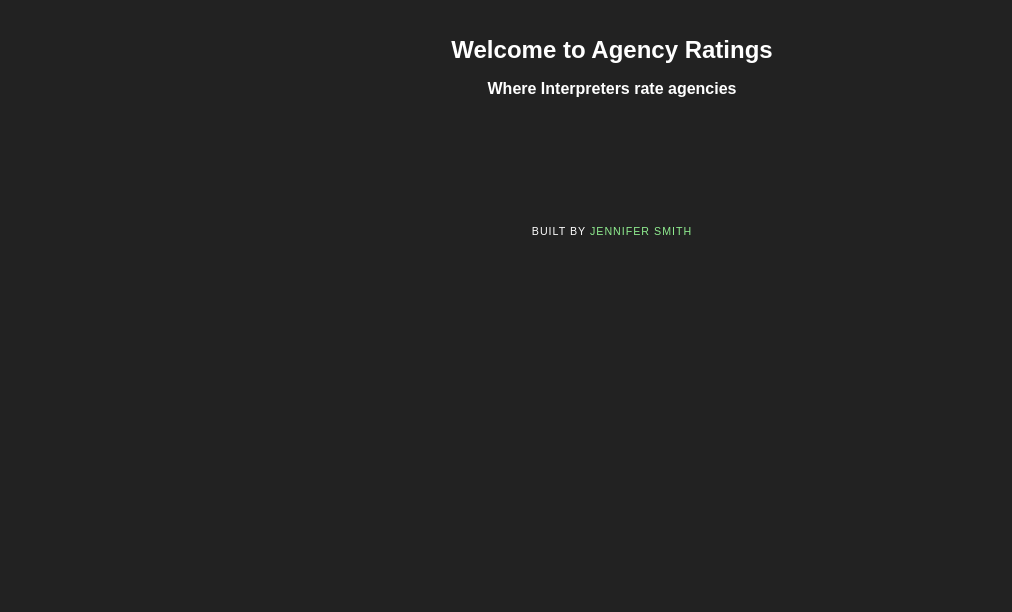
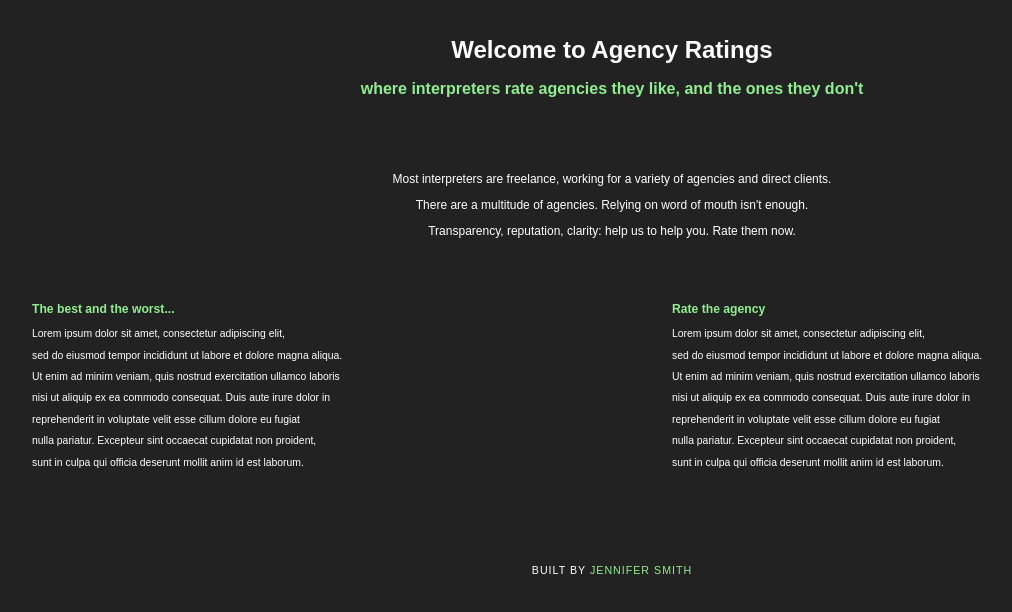
Before and after one commit to jennifersmithuk/agency-ratings, a React (Create React App) app: page / in a window 1280 px wide. Shown: the top 612 px of the page, without its empty margins (28-1040 px from the left). Built offline with nearby package versions, Linux system fonts and the light colour scheme.

Commit message:
feat: Basic layout

```diff
--- a/src/App.css
+++ b/src/App.css
@@ -2,10 +2,17 @@
   text-align: center;
 }
 
+.flex-container {
+  display: flex;
+  flex-flow: column nowrap;
+}
+
+/* NOT USED...
 .App-logo {
   animation: App-logo-spin infinite 20s linear;
   height: 80px;
 }
+*/
 
 a {
   color: lightgreen;
@@ -19,7 +26,7 @@ a:hover, a:focus {
 
 .App-header {
   background-color: #222;
-  height: 150px;
+  height: 120px;
   padding: 20px;
   color: white;
 }
@@ -30,10 +37,42 @@ a:hover, a:focus {
 
 .App-subtitle {
   font-size: 1em;
+  color: lightgreen;
 }
 
 .App-intro {
-  font-size: large;
+  text-align: center;
+  font-family: sans-serif;
+  color: white;
+  font-size: 0.75em;
+}
+
+.Ratings {
+  display: flex;
+  flex-flow: row nowrap;
+
+}
+
+.Ratings-results {
+  text-align: justify;
+  font-family: sans-serif;
+  color: white;
+  font-size: 0.65em;
+  margin: 40px 60px 40px 60px;
+  width: 50%;
+}
+
+.Ratings-form {
+  text-align: justify;
+  font-family: sans-serif;
+  color: white;
+  font-size: 0.65em;
+  margin: 40px 60px 40px 60px;
+  width: 50%;
+}
+
+h3 {
+  color: lightgreen;
 }
 
 #footer {
--- a/src/App.js
+++ b/src/App.js
@@ -8,16 +8,39 @@ import './App.css';
 class App extends Component {
   render() {
     return (
-      <div className="App">
+      <div className="App flex-container">
         <header className="App-header">
-
           <h1 className="App-title">Welcome to Agency Ratings</h1>
-          <h2 className="App-subtitle">Where Interpreters rate agencies</h2>
+          <h2 className="App-subtitle">where interpreters rate agencies they like, and the ones they don't</h2>
         </header>
       <main>
-        <p className="App-intro">
-
-        </p>
+        <div className="App-intro">
+          <p>Most interpreters are freelance, working for a variety of agencies and direct clients.</p>
+          <p>There are a multitude of agencies. Relying on word of mouth isn't enough.</p>
+          <p>Transparency, reputation, clarity: help us to help you. Rate them now.</p>
+        </div>
+        <section className="Ratings">
+        <div className="Ratings-results">
+          <h3>The best and the worst...</h3>
+        <p>Lorem ipsum dolor sit amet, consectetur adipiscing elit,</p>
+        <p>sed do eiusmod tempor incididunt ut labore et dolore magna aliqua.</p>
+        <p>Ut enim ad minim veniam, quis nostrud exercitation ullamco laboris</p>
+        <p>nisi ut aliquip ex ea commodo consequat. Duis aute irure dolor in</p>
+        <p>reprehenderit in voluptate velit esse cillum dolore eu fugiat</p>
+        <p>nulla pariatur. Excepteur sint occaecat cupidatat non proident,</p>
+        <p>sunt in culpa qui officia deserunt mollit anim id est laborum.</p>
+      </div>
+      <div className="Ratings-form">
+        <h3>Rate the agency</h3>
+        <p>Lorem ipsum dolor sit amet, consectetur adipiscing elit,</p>
+        <p>sed do eiusmod tempor incididunt ut labore et dolore magna aliqua.</p>
+        <p>Ut enim ad minim veniam, quis nostrud exercitation ullamco laboris</p>
+        <p>nisi ut aliquip ex ea commodo consequat. Duis aute irure dolor in</p>
+        <p>reprehenderit in voluptate velit esse cillum dolore eu fugiat</p>
+        <p>nulla pariatur. Excepteur sint occaecat cupidatat non proident,</p>
+        <p>sunt in culpa qui officia deserunt mollit anim id est laborum.</p>
+      </div>
+      </section>
       </main>
 
       <footer id="footer">
```
Also changed, not shown: 1 other file (tests, documents, lock files or other folders).
